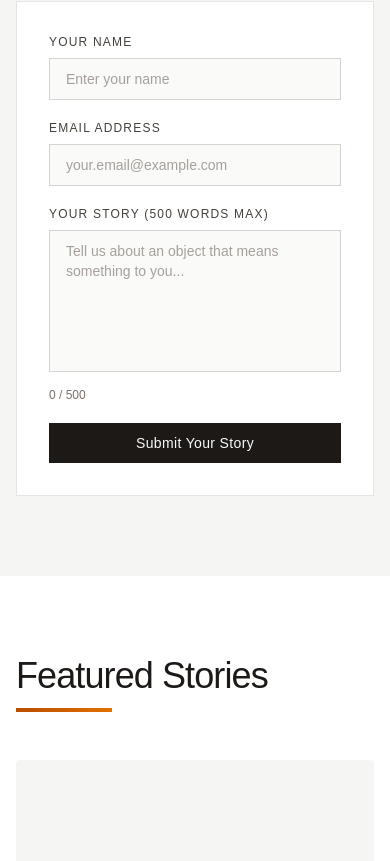
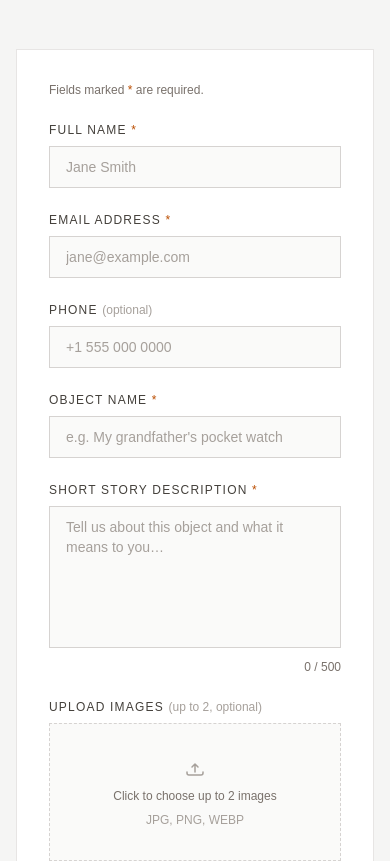
Before and after one commit to subliminaled/belongings, a Next.js app: page / in a window 390 px wide. Shown: the part 5683-6544 px from the top of the page. Built offline with nearby package versions, Linux system fonts and the light colour scheme.

Commit message:
feat: expand SubmitStory form with all required fields and image upload UI
Co-authored-by: subliminaled <102006+subliminaled@users.noreply.github.com>

```diff
--- a/src/components/home/SubmitStory.tsx
+++ b/src/components/home/SubmitStory.tsx
@@ -1,33 +1,107 @@
 'use client';
 
-import { FormEvent, useState } from 'react';
+import { ChangeEvent, FormEvent, useEffect, useRef, useState } from 'react';
+
+interface FormFields {
+  fullName: string;
+  email: string;
+  phone: string;
+  objectName: string;
+  description: string;
+}
+
+interface ImageEntry {
+  file: File;
+  url: string;
+}
+
+const DESCRIPTION_MAX = 500;
+const IMAGE_MAX = 2;
 
 export default function SubmitStory() {
   const [submitted, setSubmitted] = useState(false);
-  const [formData, setFormData] = useState({
-    name: '',
+  const [formData, setFormData] = useState<FormFields>({
+    fullName: '',
     email: '',
-    story: ''
+    phone: '',
+    objectName: '',
+    description: '',
   });
+  const [images, setImages] = useState<ImageEntry[]>([]);
+  const fileInputRef = useRef<HTMLInputElement>(null);
+  // Tracks all created URLs so we can revoke them on unmount.
+  const createdUrlsRef = useRef<Set<string>>(new Set());
+
+  // Revoke any un-revoked URLs when the component unmounts.
+  useEffect(() => {
+    const urls = createdUrlsRef.current;
+    return () => urls.forEach((url) => URL.revokeObjectURL(url));
+  }, []);
+
+  const handleImageChange = (e: ChangeEvent<HTMLInputElement>) => {
+    const incoming = Array.from(e.target.files ?? []).map((file) => {
+      const url = URL.createObjectURL(file);
+      createdUrlsRef.current.add(url);
+      return { file, url };
+    });
+
+    setImages((prev) => {
+      const combined = [...prev, ...incoming];
+      if (combined.length > IMAGE_MAX) {
+        // Revoke the URLs that won't fit.
+        combined.slice(IMAGE_MAX).forEach((e) => {
+          URL.revokeObjectURL(e.url);
+          createdUrlsRef.current.delete(e.url);
+        });
+        return combined.slice(0, IMAGE_MAX);
+      }
+      return combined;
+    });
+
+    if (fileInputRef.current) fileInputRef.current.value = '';
+  };
+
+  const removeImage = (index: number) => {
+    setImages((prev) => {
+      const entry = prev[index];
+      if (entry) {
+        URL.revokeObjectURL(entry.url);
+        createdUrlsRef.current.delete(entry.url);
+      }
+      return prev.filter((_, i) => i !== index);
+    });
+  };
 
   const handleSubmit = (e: FormEvent<HTMLFormElement>) => {
     e.preventDefault();
-    // Placeholder submission
+    images.forEach((entry) => {
+      URL.revokeObjectURL(entry.url);
+      createdUrlsRef.current.delete(entry.url);
+    });
+    setImages([]);
+    setFormData({ fullName: '', email: '', phone: '', objectName: '', description: '' });
+    if (fileInputRef.current) fileInputRef.current.value = '';
     setSubmitted(true);
-    setFormData({ name: '', email: '', story: '' });
-    setTimeout(() => setSubmitted(false), 3000);
+    setTimeout(() => setSubmitted(false), 4000);
   };
+
+  const inputClass =
+    'w-full px-4 py-2.5 border border-stone-300 bg-stone-50 text-stone-900 placeholder-stone-400 focus:outline-none focus:border-amber-600 focus:ring-1 focus:ring-amber-600 font-light text-sm';
+
+  const labelClass =
+    'block text-xs font-medium text-stone-700 uppercase tracking-widest mb-2';
 
   return (
     <section className="bg-stone-100 py-20 px-4 sm:px-6 lg:px-8">
       <div className="max-w-2xl mx-auto">
         <div className="mb-12">
           <h2 className="text-4xl sm:text-5xl font-light text-stone-900 tracking-tight mb-3">
-            Share Your Story
+            Submit Your Story
           </h2>
           <div className="h-1 w-24 bg-gradient-to-r from-amber-700 to-amber-600 mb-6" />
           <p className="text-base text-stone-700 font-light">
-            Do you have an object that defines you? We'd love to hear its story.
+            Every object carries a life. If you have something that holds meaning — a gift, an
+            heirloom, a relic — we&apos;d love to hear its story and consider it for the film.
           </p>
         </div>
 
@@ -35,63 +109,181 @@ export default function SubmitStory() {
           <div className="bg-white p-8 text-center border border-stone-200">
             <h3 className="text-lg font-light text-stone-900 mb-2">Thank you for sharing</h3>
             <p className="text-sm text-stone-600 font-light">
-              We've received your story and will review it shortly.
+              We&apos;ve received your submission and will be in touch soon.
             </p>
           </div>
         ) : (
-          <form onSubmit={handleSubmit} className="bg-white p-8 sm:p-10 space-y-5 border border-stone-200">
+          <form
+            onSubmit={handleSubmit}
+            noValidate
+            className="bg-white p-8 sm:p-10 space-y-6 border border-stone-200"
+          >
+            <p className="text-xs text-stone-500 font-light">
+              Fields marked <span className="text-amber-700">*</span> are required.
+            </p>
+
+            {/* Full Name */}
             <div>
-              <label htmlFor="name" className="block text-xs font-medium text-stone-700 uppercase tracking-widest mb-2">
-                Your Name
+              <label htmlFor="fullName" className={labelClass}>
+                Full Name <span className="text-amber-700">*</span>
               </label>
               <input
                 type="text"
-                id="name"
-                value={formData.name}
-                onChange={(e) => setFormData({...formData, name: e.target.value})}
-                className="w-full px-4 py-2.5 border border-stone-300 bg-stone-50 text-stone-900 placeholder-stone-400 focus:outline-none focus:border-amber-600 focus:ring-1 focus:ring-amber-600 font-light text-sm"
-                placeholder="Enter your name"
+                id="fullName"
+                autoComplete="name"
+                value={formData.fullName}
+                onChange={(e) => setFormData({ ...formData, fullName: e.target.value })}
+                className={inputClass}
+                placeholder="Jane Smith"
                 required
               />
             </div>
 
+            {/* Email */}
             <div>
-              <label htmlFor="email" className="block text-xs font-medium text-stone-700 uppercase tracking-widest mb-2">
-                Email Address
+              <label htmlFor="email" className={labelClass}>
+                Email Address <span className="text-amber-700">*</span>
               </label>
               <input
                 type="email"
                 id="email"
+                autoComplete="email"
                 value={formData.email}
-                onChange={(e) => setFormData({...formData, email: e.target.value})}
-                className="w-full px-4 py-2.5 border border-stone-300 bg-stone-50 text-stone-900 placeholder-stone-400 focus:outline-none focus:border-amber-600 focus:ring-1 focus:ring-amber-600 font-light text-sm"
-                placeholder="your.email@example.com"
+                onChange={(e) => setFormData({ ...formData, email: e.target.value })}
+                className={inputClass}
+                placeholder="jane@example.com"
                 required
               />
             </div>
 
+            {/* Phone */}
             <div>
-              <label htmlFor="story" className="block text-xs font-medium text-stone-700 uppercase tracking-widest mb-2">
-                Your Story (500 words max)
+              <label htmlFor="phone" className={labelClass}>
+                Phone{' '}
+                <span className="text-stone-400 normal-case tracking-normal font-light">
+                  (optional)
+                </span>
+              </label>
+              <input
+                type="tel"
+                id="phone"
+                autoComplete="tel"
+                value={formData.phone}
+                onChange={(e) => setFormData({ ...formData, phone: e.target.value })}
+                className={inputClass}
+                placeholder="+1 555 000 0000"
+              />
+            </div>
+
+            {/* Object Name */}
+            <div>
+              <label htmlFor="objectName" className={labelClass}>
+                Object Name <span className="text-amber-700">*</span>
+              </label>
+              <input
+                type="text"
+                id="objectName"
+                value={formData.objectName}
+                onChange={(e) => setFormData({ ...formData, objectName: e.target.value })}
+                className={inputClass}
+                placeholder="e.g. My grandfather's pocket watch"
+                required
+              />
+            </div>
+
+            {/* Short Story Description */}
+            <div>
+              <label htmlFor="description" className={labelClass}>
+                Short Story Description <span className="text-amber-700">*</span>
               </label>
               <textarea
-                id="story"
-                value={formData.story}
-                onChange={(e) => setFormData({...formData, story: e.target.value})}
-                maxLength={500}
+                id="description"
+                value={formData.description}
+                onChange={(e) => setFormData({ ...formData, description: e.target.value })}
+                maxLength={DESCRIPTION_MAX}
                 rows={6}
-                className="w-full px-4 py-2.5 border border-stone-300 bg-stone-50 text-stone-900 placeholder-stone-400 focus:outline-none focus:border-amber-600 focus:ring-1 focus:ring-amber-600 font-light text-sm resize-none"
-                placeholder="Tell us about an object that means something to you..."
+                className={`${inputClass} resize-none`}
+                placeholder="Tell us about this object and what it means to you…"
                 required
               />
-              <p className="text-xs text-stone-500 font-light mt-2">
-                {formData.story.length} / 500
+              <p className="text-xs text-stone-500 font-light mt-1 text-right">
+                {formData.description.length} / {DESCRIPTION_MAX}
               </p>
+            </div>
+
+            {/* Image Upload */}
+            <div>
+              <span className={labelClass}>
+                Upload Images{' '}
+                <span className="text-stone-400 normal-case tracking-normal font-light">
+                  (up to {IMAGE_MAX}, optional)
+                </span>
+              </span>
+
+              {images.length < IMAGE_MAX && (
+                <label
+                  htmlFor="images"
+                  className="flex flex-col items-center justify-center gap-2 w-full py-8 border border-dashed border-stone-300 bg-stone-50 cursor-pointer hover:border-amber-600 hover:bg-amber-50/30 transition-colors duration-200"
+                >
+                  <svg
+                    className="w-6 h-6 text-stone-400"
+                    fill="none"
+                    stroke="currentColor"
+                    viewBox="0 0 24 24"
+                    aria-hidden="true"
+                  >
+                    <path
+                      strokeLinecap="round"
+                      strokeLinejoin="round"
+                      strokeWidth={1.5}
+                      d="M12 16v-8m0 0-3 3m3-3 3 3M4 16v1a2 2 0 002 2h12a2 2 0 002-2v-1"
+                    />
+                  </svg>
+                  <span className="text-xs text-stone-500 font-light">
+                    Click to choose up to {IMAGE_MAX} images
+                  </span>
+                  <span className="text-xs text-stone-400 font-light">JPG, PNG, WEBP</span>
+                </label>
+              )}
+
+              <input
+                ref={fileInputRef}
+                type="file"
+                id="images"
+                accept="image/*"
+                multiple
+                onChange={handleImageChange}
+                className="sr-only"
+                aria-label="Upload up to 2 images"
+              />
+
+              {/* Image preview thumbnails */}
+              {images.length > 0 && (
+                <ul className="flex gap-4 mt-4" aria-label="Selected images">
+                  {images.map((entry, i) => (
+                    <li key={`${entry.file.name}-${entry.file.size}-${i}`} className="relative">
+                      <img
+                        src={entry.url}
+                        alt={entry.file.name}
+                        className="w-20 h-20 object-cover border border-stone-200"
+                      />
+                      <button
+                        type="button"
+                        onClick={() => removeImage(i)}
+                        aria-label={`Remove ${entry.file.name}`}
+                        className="absolute -top-2 -right-2 w-5 h-5 rounded-full bg-stone-800 text-white text-xs flex items-center justify-center hover:bg-amber-700 transition-colors duration-200"
+                      >
+                        ×
+                      </button>
+                    </li>
+                  ))}
+                </ul>
+              )}
             </div>
 
             <button
               type="submit"
-              className="w-full px-8 py-2.5 bg-stone-900 text-stone-50 hover:bg-stone-800 transition-colors duration-300 font-light tracking-wide text-sm"
+              className="w-full px-8 py-3 bg-stone-900 text-stone-50 hover:bg-stone-800 transition-colors duration-300 font-light tracking-wide text-sm"
             >
               Submit Your Story
             </button>
@@ -100,4 +292,4 @@ export default function SubmitStory() {
       </div>
     </section>
   );
-};
+}
```
